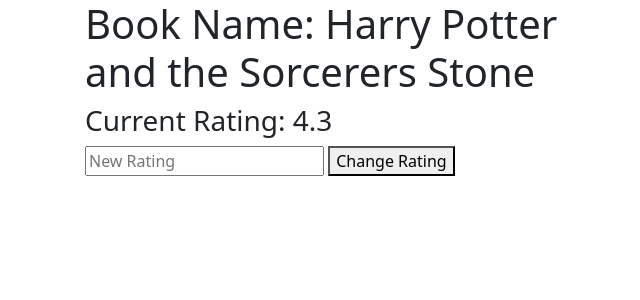
After one commit to GojoCoding/Bookshelf, a Flask app: page /edit?id=1 in a window 1280 px wide. The commit adds this page. Shown: the top 300 px of the page, without its empty margins (305-945 px from the left). Run offline with Flask 3, Linux system fonts and the light colour scheme; some libraries are stand-ins or nearby versions.

Commit message:
Update Books Ratings(Update data in database)

```diff
--- a/forms.py
+++ b/forms.py
@@ -8,3 +8,8 @@
     authorName = StringField(label="Author Name", validators=[DataRequired()])
     rating = StringField(label="Rating", validators=[DataRequired()])
     addBook = SubmitField(label="Add Book")
+
+
+class ratingsForm(FlaskForm):
+    newRating = StringField(validators=[DataRequired()])
+    change_Rating = SubmitField(label="Change Rating")
--- a/main.py
+++ b/main.py
@@ -1,8 +1,8 @@
-from flask import Flask, render_template, redirect, url_for
+from flask import Flask, render_template, redirect, url_for, request
 from flask_bootstrap import Bootstrap5
 from db import db, Bookshelf
 from sqlalchemy.exc import SQLAlchemyError
-from forms import myForm
+from forms import myForm, ratingsForm
 
 app = Flask(__name__)
 app.secret_key = "ThisIsSECRET"
@@ -16,8 +16,12 @@
     db.create_all()
 
 
-@app.route('/')
+@app.route('/', methods=["GET", "POST"])
 def home():
+    if request.method == "POST":
+        book_ID = request.args.get("id")
+        book_Selected = db.get_or_404(Bookshelf, book_ID)
+
     # Read data from database table and passover data to index to dispaly
     bookshelf_Data = Bookshelf.query.all()
     return render_template('index.html', bookshelf=bookshelf_Data)
@@ -44,5 +48,21 @@
     return render_template('add.html', form=form)
 
 
+@app.route('/edit', methods=["GET","POST"])
+def edit():
+    # Update data in table
+    if request.method == "POST":
+        book_id = request.form["id"]
+        # This is what actually searches and gets the row of data(book info) we need
+        book_to_update = db.get_or_404(Bookshelf, book_id)
+        # This is where the user data replaces the data in the actual database
+        book_to_update.rating = request.form["rating"]
+        db.session.commit()
+        return redirect(url_for('home'))
+    book_ID = request.args.get('id')
+    book_selected = db.get_or_404(Bookshelf, book_ID)
+    return render_template('editRating.html', book=book_selected)
+
+
 if __name__ == "__main__":
     app.run(debug=True)
--- /dev/null
+++ b/templates/editRating.html
@@ -0,0 +1,17 @@
+{% extends "base.html" %}
+{% from 'bootstrap5/form.html' import render_form %}
+{% block title %}Edit Rating{% endblock %}
+
+
+{% block content %}
+    <div class="form-container" style="max-width: 500px; margin: 0 auto;">
+        <h1> Book Name: {{ book.title }} </h1>
+        <h3> Current Rating: {{ book.rating }}</h3>
+         <form action="{{ url_for('edit') }}" method="POST">
+             <input hidden="hidden" name="id" value="{{book.id}}">
+             <input name="rating" type="text" placeholder="New Rating">
+             <button type="submit">Change Rating</button>
+         </form>
+    </div>
+
+{% endblock %}
```
Also changed, not shown: templates/index.html (+7 -1 lines), instance/Library.db.
